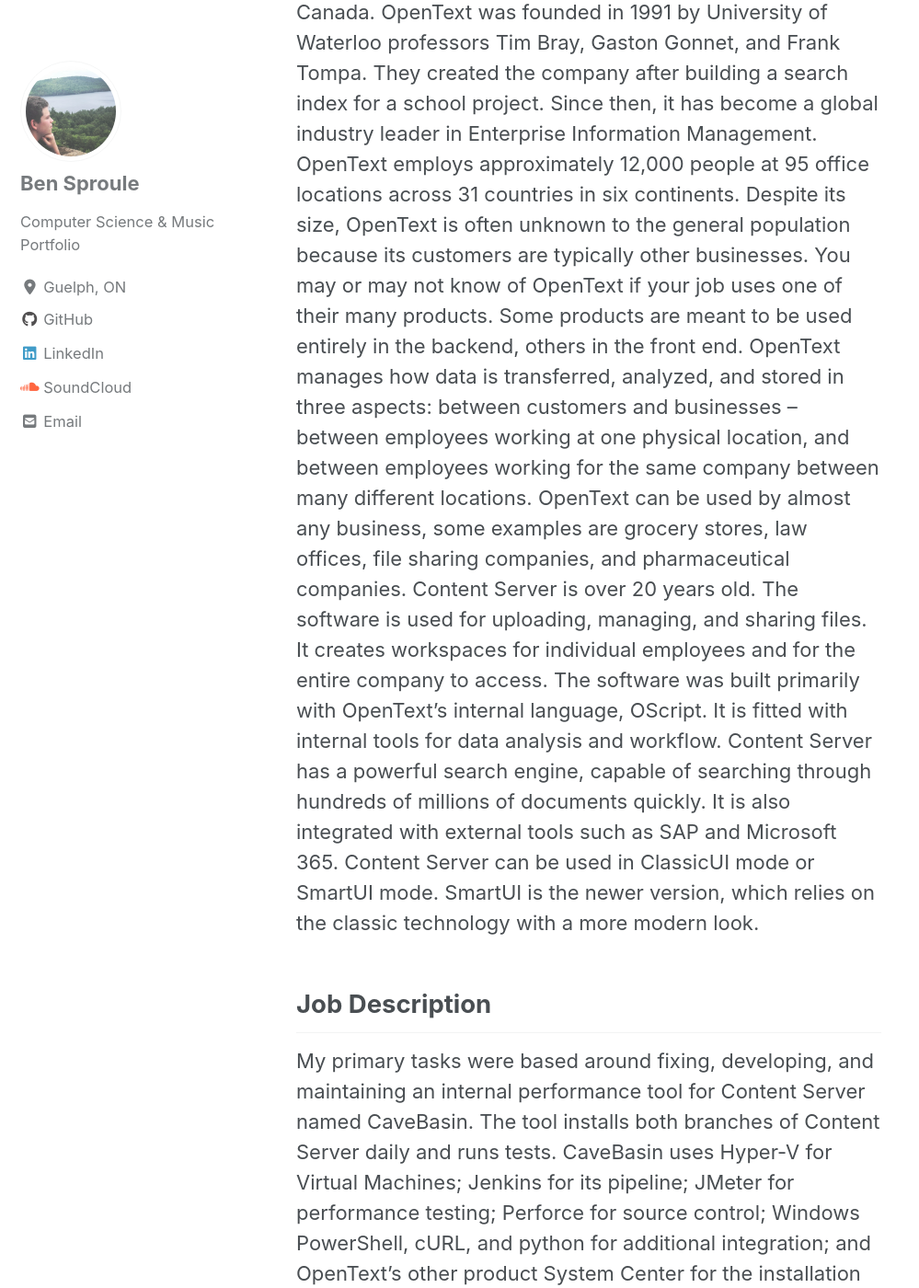
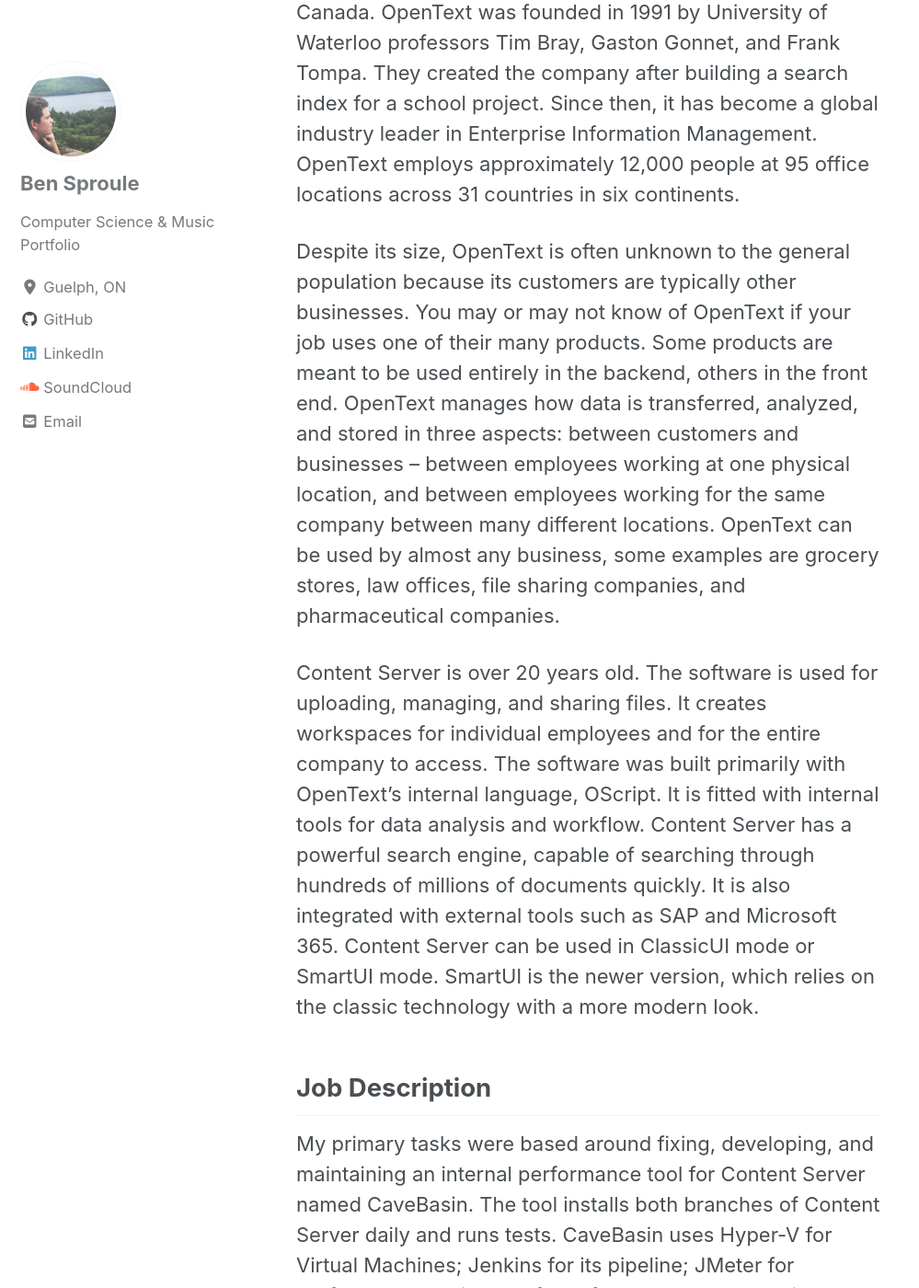
Before and after one commit to bensproule55/bensproule55.github.io, a Jekyll site: the page built from _posts/2020-01-10-opentext-f19-s19.md, in a window 1280 px wide and 1400 px high, scrolled down 651 px. Shown: the whole window at 92% size, without its empty margins (0-999 px from the left). Built offline with Jekyll 4.4.1, drawn with Linux system fonts in a browser that asks for light colours; cached includes are drawn as plain includes; nearby versions of some CDN libraries; some of the changed text lies outside the part shown.

Commit message:
formatting and grammar

```diff
--- a/_posts/2020-01-10-opentext-f19-s19.md
+++ b/_posts/2020-01-10-opentext-f19-s19.md
@@ -8,44 +8,51 @@
 
 ## Information about the Employer
 OpenText is one of the largest software companies in Canada. OpenText was founded in 1991 by University of Waterloo professors Tim Bray, Gaston Gonnet, and Frank Tompa. They created the company after building a search index for a school project. Since then, it has become a global industry leader in Enterprise Information Management. OpenText employs approximately 12,000 people at 95 office locations across 31 countries in six continents.
+
 Despite its size, OpenText is often unknown to the general population because its customers are typically other businesses. You may or may not know of OpenText if your job uses one of their many products. Some products are meant to be used entirely in the backend, others in the front end. OpenText manages how data is transferred, analyzed, and stored in three aspects: between customers and businesses – between employees working at one physical location, and between employees working for the same company between many different locations. OpenText can be used by almost any business, some examples are grocery stores, law offices, file sharing companies, and pharmaceutical companies.
+
 Content Server is over 20 years old. The software is used for uploading, managing, and sharing files. It creates workspaces for individual employees and for the entire company to access. The software was built primarily with OpenText’s internal language, OScript. It is fitted with internal tools for data analysis and workflow. Content Server has a powerful search engine, capable of searching through hundreds of millions of documents quickly. It is also integrated with external tools such as SAP and Microsoft 365. Content Server can be used in ClassicUI mode or SmartUI mode. SmartUI is the newer version, which relies on the classic technology with a more modern look.
 
 ## Job Description
 My primary tasks were based around fixing, developing, and maintaining an internal performance tool for Content Server named CaveBasin. The tool installs both branches of Content Server daily and runs tests. CaveBasin uses Hyper-V for Virtual Machines; Jenkins for its pipeline; JMeter for performance testing; Perforce for source control; Windows PowerShell, cURL, and python for additional integration; and OpenText’s other product System Center for the installation of Content Server from an existing MS SQL database. Because of its complicated pipeline, a lot of my job at the beginning of the summer term was learning how CaveBasin’s technologies worked. I would learn the overarching technologies in isolation, then try to get them to work together. I learned the other technologies only when I needed to fix an error in the system. Additionally, I had to learn how the underlying product — Content Server— was used, so I could test it efficiently. I spent a lot of time doing tutorials of Content Server. As a 20-year-old software, it has many features to understand. A lot of my job was trying to wrap my head around the pipeline. While I picked up most knowledge during my time working, I used many strategies that I learned in school to assist me.
+
 After I understood them, my job was to develop and fix the existing system. It was only ever developed by co-ops, and it is a hard system to set up. One thing that helped me was deciding to set up a sandbox machine to use for testing. The main system would run for about five hours to get the performance data. I added a lightweight mode to the sandbox so I could test things in much less time. Whenever I was fixing something, I would try it out on the sandbox machine first. After resetting baselines and doing a lot of tinkering, the machine was functional and giving performance data.
+
 Once everything was working, I had to maintain CaveBasin. I had to check it every day to see if anything was broken. Sometimes, the builds would slightly change and would cause an error somewhere in the system. After fixing it, I would often add functionality to automate the solving of that problem in the future. A large part of maintaining this system was in maintaining the documentation as well. I had to update existing documentation, explaining how I changed the system. I also wrote new documentation for new features.
+
 Halfway through my eight-month term, I shifted my focus to working on automating security scanning. We had a machine that was also running Jenkins and used for security testing. I learned how to use the scanning tool Fortify with different components of Content Server. I then wrote scripts to automate pulling source code, scanning it, then uploading the results. These scripts were put into Jenkins jobs so you can run them with one click. They were usually parameterized, so you could test different branches.
+
 While working on security scanning, I was also checking CaveBasin frequently. The machine found some performance degradations. Whenever I would notice something, I would report it to the appropriate team and make a ticket online. Developers and QAs would ask me for more information or ask me to test different changes. We were able to fix many degradations. As the system found and fixed degradations, people got more interested in CaveBasin. I added testing for developers and QAs who were working on new features.
+
 Near the end of my term, I worked on setting up resources for full-time employees and new co-ops to help them work on the system. I presented a PowerPoint for 20 full-time employees where I walked through how to add testing to CaveBasin. I wanted to make sure that many different full-time employees were well-versed in the relevant technologies. Additionally, I made sure that the documentation was helpful and informative, so new co-ops would feel more comfortable working on the project. Hopefully, having good resources in writing and knowledgeable full-time employees will help future co-ops to succeed.
 
 ## Summer Goals
 1.	Technological Literacy: I would like to be proficient in new software and frameworks, such as Content Server, CaveBasin, MS SQL, Jenkins, JMeter, Hyper-V VM, and System Center
-•	Action Plan: I can develop my skills by reading a lot of documentation and experimenting with each program. I will keep bookmarks to relevant information to reference frequently. I will ask questions to my knowledgeable co-workers.
-•	Measure of Success: I will be able to measure my proficiency in these programs by how quickly I am able to locate elements and get work done.
-•	Reflection: By the end of the term, I felt confident opening any of these programs and solving a problem with them. Communicating with other employees helped with my personal development. I also learned quickly which portions of these programs I would not have to use. If I had a problem with something that I did not understand, I asked for help.
++ Action Plan: I can develop my skills by reading a lot of documentation and experimenting with each program. I will keep bookmarks to relevant information to reference frequently. I will ask questions to my knowledgeable co-workers.
++ Measure of Success: I will be able to measure my proficiency in these programs by how quickly I am able to locate elements and get work done.
++ Reflection: By the end of the term, I felt confident opening any of these programs and solving a problem with them. Communicating with other employees helped with my personal development. I also learned quickly which portions of these programs I would not have to use. If I had a problem with something that I did not understand, I asked for help.
 2.	Oral Communication: I would like to be confident in explaining to other people what projects I am working on, as well as any bugs or mistakes I find.
-•	Action Plan: I will work on these skills by connecting with my co-workers frequently. The people in my direct area are not working on the same projects all the time, so I will be able to explain and further my own comprehension at the same time.
-•	Measure of Success: I'll know I am successful when I am able to say something to a co-worker and they don't need extra time to understand, and we can interact efficiently.
-•	Reflection: I was successful in this area. I would often ask questions to the people in my room when there were multiple programs interacting. I am confident that I was understood during these interactions.
++ Action Plan: I will work on these skills by connecting with my co-workers frequently. The people in my direct area are not working on the same projects all the time, so I will be able to explain and further my own comprehension at the same time.
++ Measure of Success: I'll know I am successful when I am able to say something to a co-worker and they don't need extra time to understand, and we can interact efficiently.
++ Reflection: I was successful in this area. I would often ask questions to the people in my room when there were multiple programs interacting. I am confident that I was understood during these interactions.
 3.	Problem solving: I would like to be confident in my skills to look at a situation, evaluate it, and come up with a solution.
-•	Action Plan: I will act by using my analysis and understanding based on conversations with co-workers, reading documentation, and learned experience to trust myself enough to create solutions.
-•	Measure of Success: I will know that I have achieved this goal when I start working on large problems and begin to create solutions. It will be especially important when I am able to look at a result, determine the problem, and then fix it.
-•	Reflection: This semester I found that I learned through failure. Since I had to learn the basics of so many different things, I was not able to get a full understanding of everything. I was efficient with my learning time, because I ended up learning things when they did not work. In a way, learning why a program is not working is better than learning why it does work, because you get to figure out both aspects for yourself. I found that finding solutions was more satisfying when you approach them in this way.
++ Action Plan: I will act by using my analysis and understanding based on conversations with co-workers, reading documentation, and learned experience to trust myself enough to create solutions.
++ Measure of Success: I will know that I have achieved this goal when I start working on large problems and begin to create solutions. It will be especially important when I am able to look at a result, determine the problem, and then fix it.
++ Reflection: This semester I found that I learned through failure. Since I had to learn the basics of so many different things, I was not able to get a full understanding of everything. I was efficient with my learning time, because I ended up learning things when they did not work. In a way, learning why a program is not working is better than learning why it does work, because you get to figure out both aspects for yourself. I found that finding solutions was more satisfying when you approach them in this way.
 
 ## Fall Goals
 1.	Depth & Breadth of Understanding: I would like to fix bugs quickly on CaveBasin, a system that I am not working on as much anymore.
-•	Action Plan: This is going to be difficult. There are many aspects of CaveBasin to consider, so it is hard to work on it part-time. I will need to trust my knowledge from last semester to work efficiently. I also need to recognize when to delegate to someone else.
-•	Measure of Success: I will know that I am successful when CaveBasin runs stable consistently, and when it finds a performance degradation, it is fixed quickly.
-•	Reflection: I reported problems when they came up. They did not always get fixed right away, because people are very busy. CaveBasin identified many now-solved performance degradations. I communicated issues clearly and gave the appropriate parties the necessary information. Near the end of the term, people started to prioritize those issues more, possibly because they saw issues being fixed.
++ Action Plan: This is going to be difficult. There are many aspects of CaveBasin to consider, so it is hard to work on it part-time. I will need to trust my knowledge from last semester to work efficiently. I also need to recognize when to delegate to someone else.
++ Measure of Success: I will know that I am successful when CaveBasin runs stable consistently, and when it finds a performance degradation, it is fixed quickly.
++ Reflection: I reported problems when they came up. They did not always get fixed right away, because people are very busy. CaveBasin identified many now-solved performance degradations. I communicated issues clearly and gave the appropriate parties the necessary information. Near the end of the term, people started to prioritize those issues more, possibly because they saw issues being fixed.
 2.	Personal Organization / Time Management: I would like to improve my working efficiency, and limit days where I am stuck on one thing.
-•	Action Plan: I will accomplish this by setting appropriate goals for each day at work. I will use my personal “to-do list” to check off items during the day as I finish them. When I set something up to run, I will start working on the next task; when I am waiting for help in one area, I will start working in another area.
-•	Measure of Success: I will know that I am successful when I can come home feeling satisfied with the workday. Additionally, I will see many items checked off my personal to-do list from different areas.
-•	Reflection: This went well. Working on two different projects was good for my workflow. I would often set up a scan on the security system, then tweak something on the performance system. I divided my work into small tasks so I could complete many each day. This helped me to develop a good flow throughout the day.
++ Action Plan: I will accomplish this by setting appropriate goals for each day at work. I will use my personal “to-do list” to check off items during the day as I finish them. When I set something up to run, I will start working on the next task; when I am waiting for help in one area, I will start working in another area.
++ Measure of Success: I will know that I am successful when I can come home feeling satisfied with the workday. Additionally, I will see many items checked off my personal to-do list from different areas.
++ Reflection: This went well. Working on two different projects was good for my workflow. I would often set up a scan on the security system, then tweak something on the performance system. I divided my work into small tasks so I could complete many each day. This helped me to develop a good flow throughout the day.
 3.	Written Communication: I would like to reply to emails and instant messages quickly in ways that helps expedite bug fixes.
-•	Action Plan: I will accomplish this by keeping track of my on-going issues on my personal “to-do list” and JIRA. When I receive an email or message, I will review plans for the day, make an accurate assessment of priority, and explain my approach to that person. I will use a balance of professional language and personable language, depending on my relationship with that co-worker. I recognize that professional language is necessary for some scenarios but having a connection with a person may be better to be productive.
-•	Measure of Success: I will know that I am successful when my co-workers and I can have back and forth written conversations and end each engagement with a formal or informal goal. I will also know if my relationships with my co-workers are professional but still enjoyable.
-•	Reflection: This was a success. I presented a PowerPoint on adding testing to CaveBasin. People were very interested in it, which drove them to send me more messages and emails. On many occasions, people asked for help with adding their own testing or interpreting existing results. I assisted people quickly and got a lot of work done.
++ Action Plan: I will accomplish this by keeping track of my on-going issues on my personal “to-do list” and JIRA. When I receive an email or message, I will review plans for the day, make an accurate assessment of priority, and explain my approach to that person. I will use a balance of professional language and personable language, depending on my relationship with that co-worker. I recognize that professional language is necessary for some scenarios but having a connection with a person may be better to be productive.
++ Measure of Success: I will know that I am successful when my co-workers and I can have back and forth written conversations and end each engagement with a formal or informal goal. I will also know if my relationships with my co-workers are professional but still enjoyable.
++ Reflection: This was a success. I presented a PowerPoint on adding testing to CaveBasin. People were very interested in it, which drove them to send me more messages and emails. On many occasions, people asked for help with adding their own testing or interpreting existing results. I assisted people quickly and got a lot of work done.
 
 ## Conclusions
 Thank you for taking the time to read this report. One of the most important things I learned in the past eight months is that it is okay to not know everything. It is crucial to recognize when a 20-minute problem for you is a two-minute problem for someone else. You can learn a library’s worth of information from saying “I don’t understand, can you explain it to me?”, because everyone has a different knowledge bank. OpenText gave me so many opportunities to grow. I am glad that I was able to work there for eight months. I would love to return in the future!
```
Also changed, not shown: _pages/about.md (+1 -1 lines), images/cs-classic.png (added), images/cs-smart.png (added), images/ot-logo-1.png (added), images/ot-logo-2.png (added).
